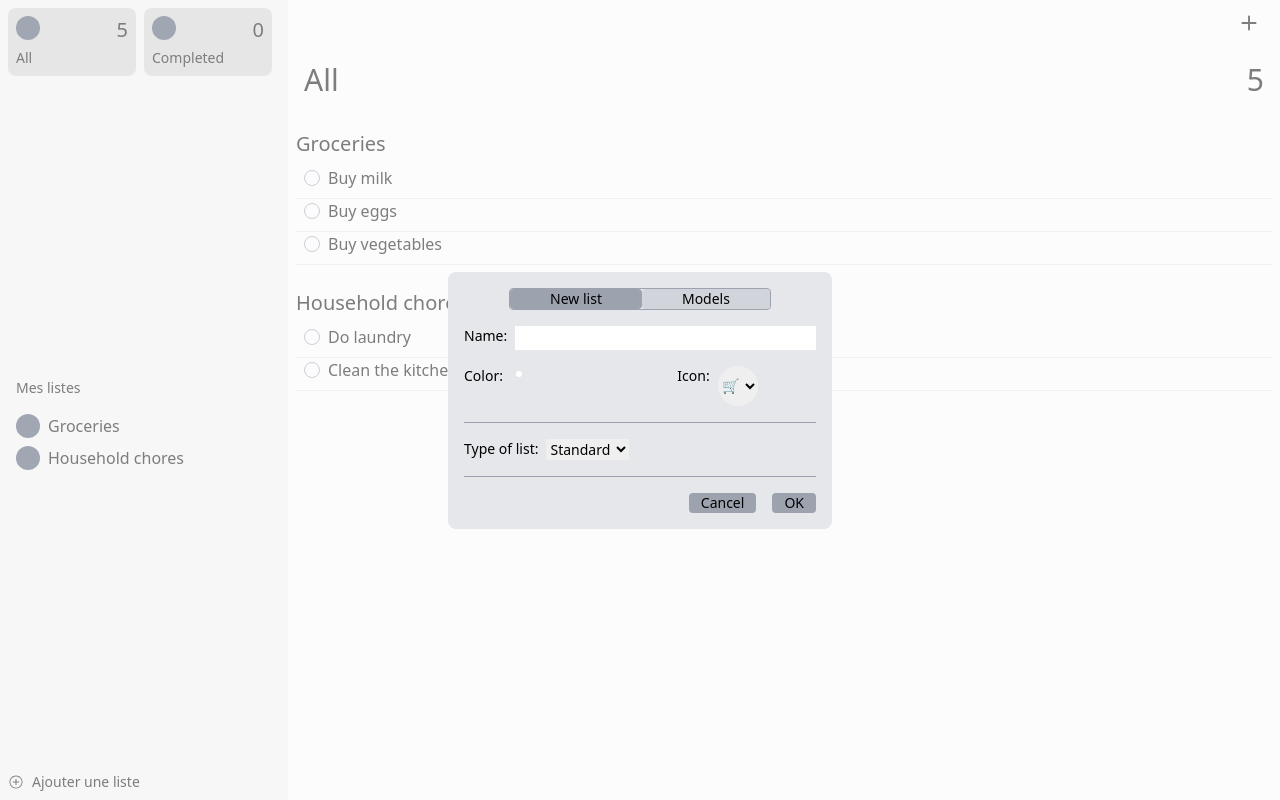
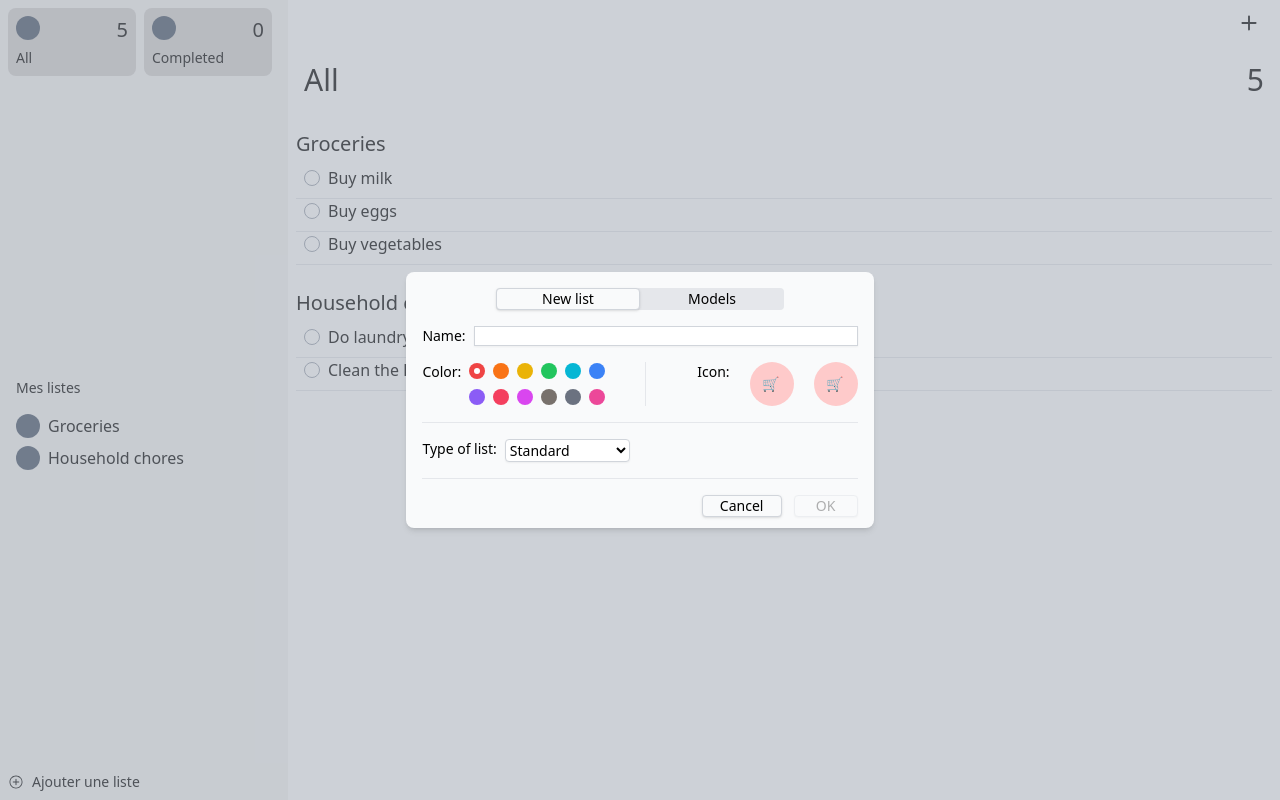
Before and after one commit to luteor/ios-reminders-app-clone-react, a React (Vite) app: page / in a window 1280 px wide. Built offline with nearby package versions, Linux system fonts and the light colour scheme.

Commit message:
feat: :art: Improved design of the add list modal

```diff
--- a/src/components/AddListModal.jsx
+++ b/src/components/AddListModal.jsx
@@ -1,30 +1,95 @@
 export const AddListModal = () => {
   const listColors = [
-    "red",
-    "orange",
-    "yellow",
-    "green",
-    "cyan",
-    "blue",
-    "violet",
-    "rose",
-    "fuchsia",
-    "stone",
-    "gray",
-    "pink",
+    {
+      name: "red",
+      properties: {
+        colorDisplay: "bg-red-500",
+      },
+    },
+    {
+      name: "orange",
+      properties: {
+        colorDisplay: "bg-orange-500",
+      },
+    },
+    {
+      name: "yellow",
+      properties: {
+        colorDisplay: "bg-yellow-500",
+      },
+    },
+    {
+      name: "green",
+      properties: {
+        colorDisplay: "bg-green-500",
+      },
+    },
+    {
+      name: "cyan",
+      properties: {
+        colorDisplay: "bg-cyan-500",
+      },
+    },
+    {
+      name: "blue",
+      properties: {
+        colorDisplay: "bg-blue-500",
+      },
+    },
+    {
+      name: "violet",
+      properties: {
+        colorDisplay: "bg-violet-500",
+      },
+    },
+    {
+      name: "rose",
+      properties: {
+        colorDisplay: "bg-rose-500",
+      },
+    },
+    {
+      name: "fuchsia",
+      properties: {
+        colorDisplay: "bg-fuchsia-500",
+      },
+    },
+    {
+      name: "stone",
+      properties: {
+        colorDisplay: "bg-stone-500",
+      },
+    },
+    {
+      name: "gray",
+      properties: {
+        colorDisplay: "bg-gray-500",
+      },
+    },
+    {
+      name: "pink",
+      properties: {
+        colorDisplay: "bg-pink-500",
+      },
+    },
   ];
+
   return (
     <dialog
       open
-      className="fixed inset-0 flex size-full items-center justify-center bg-gray-50 bg-opacity-50"
+      className="fixed inset-0 flex size-full items-center justify-center bg-gray-400 bg-opacity-50"
     >
       <form
         method="dialog"
-        className="flex h-auto w-96 flex-col items-center justify-between gap-4 rounded-lg bg-gray-200 p-4"
+        className="flex h-64 w-auto flex-col items-center justify-between gap-4 rounded-lg bg-gray-50 p-4 shadow-md"
       >
-        <div className="flex flex-row rounded border border-solid border-gray-400">
-          <div className="rounded bg-gray-400 px-10 text-sm">New list</div>
-          <div className="rounded bg-gray-300 px-10 text-sm">Models</div>
+        <div className="flex flex-row  rounded bg-gray-200">
+          <div className="flex w-36 items-center justify-center rounded border border-solid border-gray-300 bg-gray-50 text-sm shadow">
+            New list
+          </div>
+          <div className="flex w-36 items-center justify-center rounded text-sm">
+            Models
+          </div>
         </div>
         <div className="flex w-full flex-row justify-center gap-2">
           <label htmlFor="list-name" className="text-sm">
@@ -34,26 +99,26 @@ export const AddListModal = () => {
             type="text"
             id="list-name"
             name="list-name"
-            className="w-full"
+            className="h-5 w-96 border border-solid border-gray-300 bg-white shadow-sm"
           />
         </div>
 
-        <div className="flex w-full flex-row items-start justify-start gap-2 border-b border-solid border-gray-400 pb-4">
-          <div className="flex w-7/12 flex-row justify-start gap-2">
+        <div className="flex w-full flex-row justify-between gap-2 border-b border-solid border-gray-200 pb-4">
+          <div className="flex w-56 flex-row justify-start gap-2 border-r border-solid border-gray-200 pr-8">
             <legend className="text-sm">Color:</legend>
             <div className="flex flex-row flex-wrap justify-start gap-2">
               {listColors.map((color, index) => (
                 <label
-                  key={color}
-                  htmlFor={color}
+                  key={color.name}
+                  htmlFor={color.name}
                   className="relative inline-flex items-center"
                 >
                   <input
                     type="radio"
-                    id={color}
+                    id={color.name}
                     name="list-color"
-                    value={color}
-                    className={`peer h-4 w-4 appearance-none rounded-full bg-${color}-500`}
+                    value={color.name}
+                    className={`peer h-4 w-4 appearance-none rounded-full ${color.properties.colorDisplay}`}
                     defaultChecked={index === 0}
                   />
                   <span className="absolute left-1/2 h-1.5 w-1.5 -translate-x-1/2 rounded-full bg-white opacity-0 peer-checked:opacity-100"></span>
@@ -62,14 +127,28 @@ export const AddListModal = () => {
             </div>
           </div>
 
-          <div className="flex flex-row flex-wrap justify-start gap-2">
+          <div className="flex flex-row flex-wrap justify-start gap-5">
             <label htmlFor="list-icon" className="text-sm">
               Icon:
             </label>
             <select
               name="list-icon"
               id="list-icon"
-              className="h-10 w-10 rounded-full text-sm"
+              className="h-11 w-11 appearance-none rounded-full bg-red-200 pl-3 text-sm"
+            >
+              <option value="🛒">🛒</option>
+              <option value="💼">💼</option>
+              <option value="📚">📚</option>
+              <option value="💰">💰</option>
+              <option value="🩺">🩺</option>
+              <option value="🚗">🚗</option>
+              <option value="🏠">🏠</option>
+              <option value="🏖️">🏖️</option>
+            </select>
+            <select
+              name="list-icon"
+              id="list-icon"
+              className="h-11 w-11 appearance-none rounded-full bg-red-200 pl-3 text-sm"
             >
               <option value="🛒">🛒</option>
               <option value="💼">💼</option>
@@ -83,19 +162,29 @@ export const AddListModal = () => {
           </div>
         </div>
 
-        <div className="flex w-full flex-row flex-wrap justify-start gap-2 border-b border-solid border-gray-400 pb-4">
+        <div className="flex w-full flex-row flex-wrap justify-start gap-2 border-b border-solid border-gray-200 pb-4">
           <label htmlFor="list-type" className="text-sm">
             Type of list:
           </label>
-          <select name="list-type" id="list-type" className="text-sm">
+          <select
+            name="list-type"
+            id="list-type"
+            className="rounded border border-solid border-gray-300 bg-white pr-10 text-sm shadow-sm"
+          >
             <option value="standard">Standard</option>
             <option value="shopping">Shopping</option>
             <option value="smart">Smart</option>
           </select>
         </div>
-        <div className="flex w-full flex-row justify-end gap-4">
-          <button className="rounded bg-gray-400 px-3 text-sm">Cancel</button>
-          <button className="rounded bg-gray-400 px-3 text-sm" type="submit">
+        <div className="flex w-full flex-row justify-end gap-3">
+          <button className="w-20 rounded border border-solid border-gray-300 bg-gray-50 text-sm shadow">
+            Cancel
+          </button>
+          <button
+            disabled
+            className="w-16 rounded border border-solid border-gray-300 bg-gray-50 text-sm shadow disabled:opacity-30"
+            type="submit"
+          >
             OK
           </button>
         </div>
```
